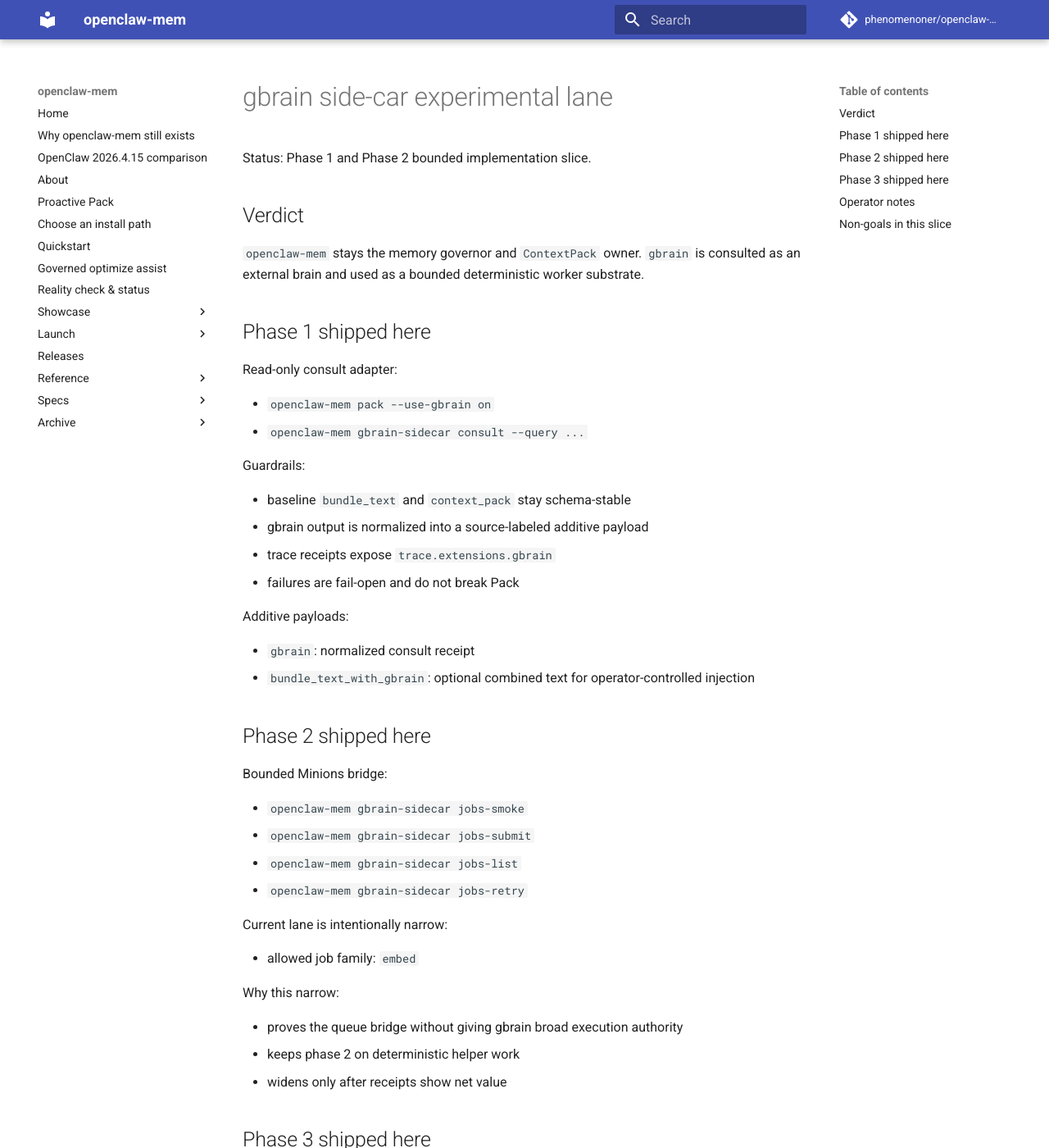
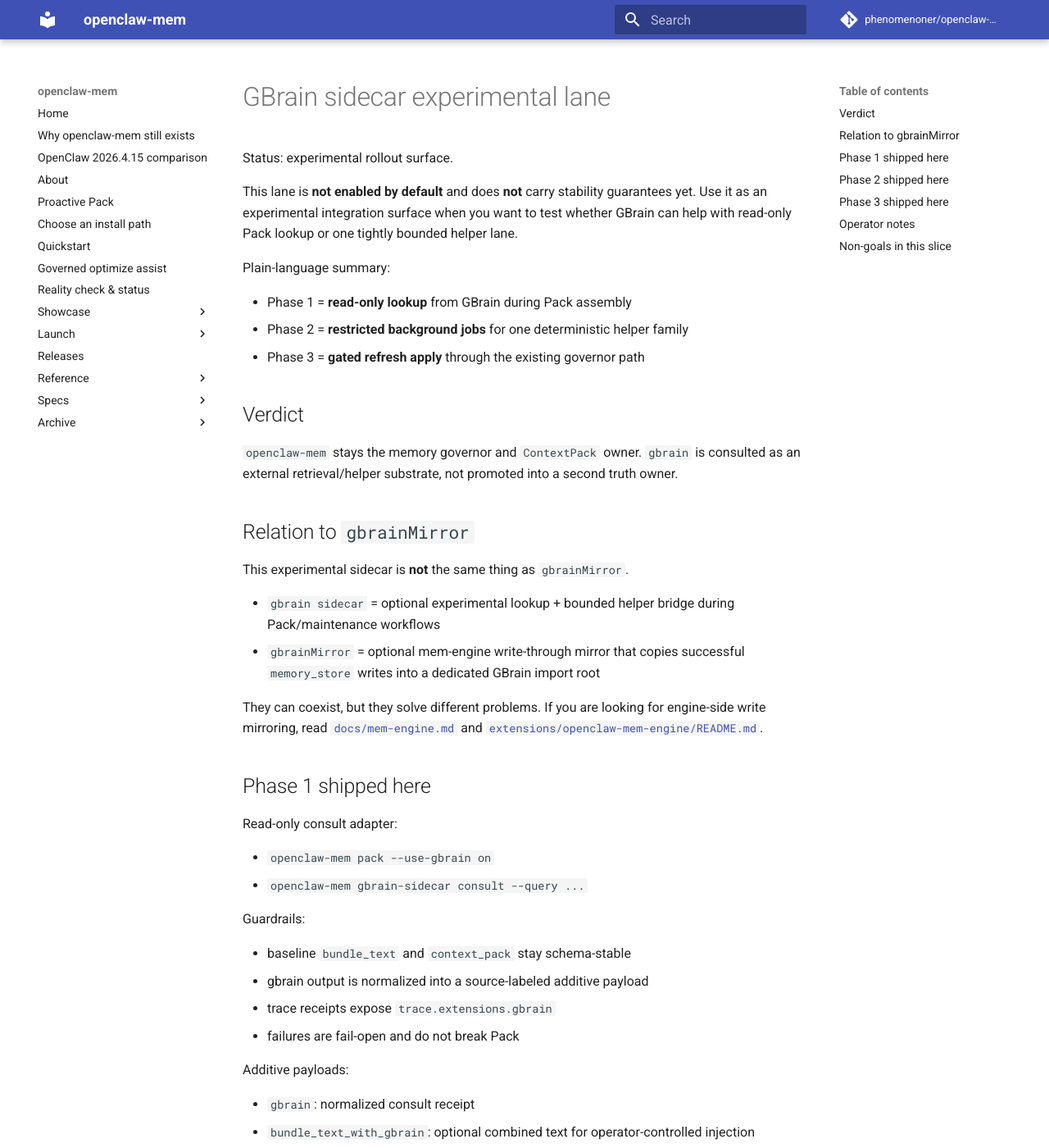
Before and after one commit to phenomenoner/openclaw-mem, an MkDocs documentation site: the page built from docs/experimental/gbrain-sidecar/README.md, in a window 1280 px wide and 1400 px high. Shown: the whole window at 82% size. Built offline with MkDocs 1.6.1 and Material for MkDocs 9.7.7, drawn with Linux system fonts in a browser that asks for light colours; comment, search, counter and statistics services are not loaded; some of the changed text lies outside the part shown.

Commit message:
docs: clarify experimental gbrain sidecar surface

```diff
--- a/docs/experimental/gbrain-sidecar/README.md
+++ b/docs/experimental/gbrain-sidecar/README.md
@@ -1,11 +1,30 @@
-# gbrain side-car experimental lane
+# GBrain sidecar experimental lane
 
-Status: Phase 1 and Phase 2 bounded implementation slice.
+Status: experimental rollout surface.
+
+This lane is **not enabled by default** and does **not** carry stability guarantees yet.
+Use it as an experimental integration surface when you want to test whether GBrain can help with read-only Pack lookup or one tightly bounded helper lane.
+
+Plain-language summary:
+
+- Phase 1 = **read-only lookup** from GBrain during Pack assembly
+- Phase 2 = **restricted background jobs** for one deterministic helper family
+- Phase 3 = **gated refresh apply** through the existing governor path
 
 ## Verdict
 
 `openclaw-mem` stays the memory governor and `ContextPack` owner.
-`gbrain` is consulted as an external brain and used as a bounded deterministic worker substrate.
+`gbrain` is consulted as an external retrieval/helper substrate, not promoted into a second truth owner.
+
+## Relation to `gbrainMirror`
+
+This experimental sidecar is **not** the same thing as `gbrainMirror`.
+
+- `gbrain sidecar` = optional experimental lookup + bounded helper bridge during Pack/maintenance workflows
+- `gbrainMirror` = optional mem-engine write-through mirror that copies successful `memory_store` writes into a dedicated GBrain import root
+
+They can coexist, but they solve different problems.
+If you are looking for engine-side write mirroring, read [`docs/mem-engine.md`](../../mem-engine.md) and [`extensions/openclaw-mem-engine/README.md`](../../../extensions/openclaw-mem-engine/README.md).
 
 ## Phase 1 shipped here
 
@@ -74,6 +93,10 @@
 - consult timeout and job timeout are explicit flags
 - if `gbrain` is missing or slow, Pack degrades to baseline behavior
 
+Repo-local operator card:
+
+- [`skills/gbrain-sidecar.ops.md`](../../../skills/gbrain-sidecar.ops.md)
+
 ## Non-goals in this slice
 
 - direct writes from gbrain into Store
```
Also changed, not shown: README.md (+19 -0 lines), docs/mem-engine.md (+5 -0 lines), extensions/openclaw-mem-engine/README.md (+4 -0 lines), skills/gbrain-sidecar.ops.md (added, +58 -0 lines).
